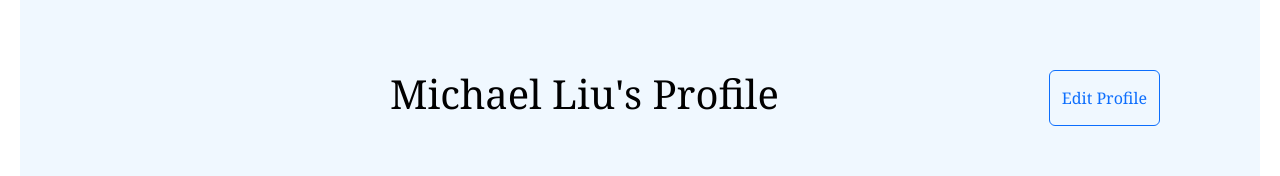
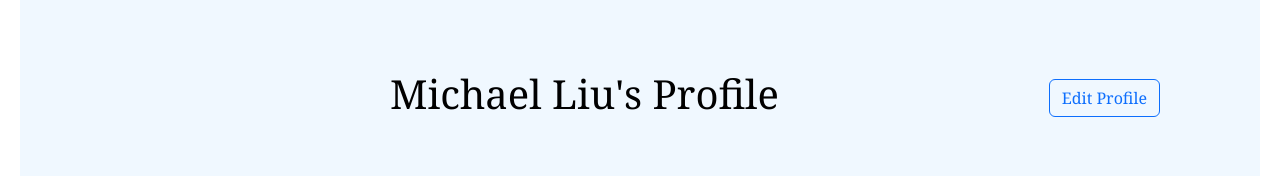
Before and after one commit to myCoalSmells/study_sync, a React (Create React App) app: page /profile in a window 1280 px wide. Shown: the part 250-426 px from the top of the page. Built offline with nearby package versions, Linux system fonts and the light colour scheme.

Commit message:
fix edit profile button

```diff
--- a/src/App.js
+++ b/src/App.js
@@ -15,7 +15,7 @@
 
   return (
     <div className={APMod.App}>
-      {['/', '/profile', '/inbox'].includes(location.pathname) && <Header />}
+      {['/', '/profile', '/inbox', '/editprofile'].includes(location.pathname) && <Header />}
       <div className="app__wrapper">
         <Routes>
           <Route path="/inbox" element={<h1>I am inbox page</h1>}/>
--- a/src/ProfilePage.js
+++ b/src/ProfilePage.js
@@ -3,6 +3,8 @@
 import PPMod from "./ProfilePage.module.css";
 import Button from 'react-bootstrap/Button';
 import 'bootstrap/dist/css/bootstrap.min.css';
+import {Link} from "react-router-dom";
+
 
 
 export default function ProfilePage() {
@@ -35,9 +37,12 @@
                 <h1 className={PPMod.title}>
                     {Student.name}'s Profile
                 </h1>
-                <Button variant="outline-primary">
-                    Edit Profile
-                </Button>
+                <Link to='/editprofile'>
+                    <Button variant="outline-primary">
+                        Edit Profile
+                    </Button>
+                </Link>
+
             </div>
             <p>
                 Classes: {Student.classMatch}
```
